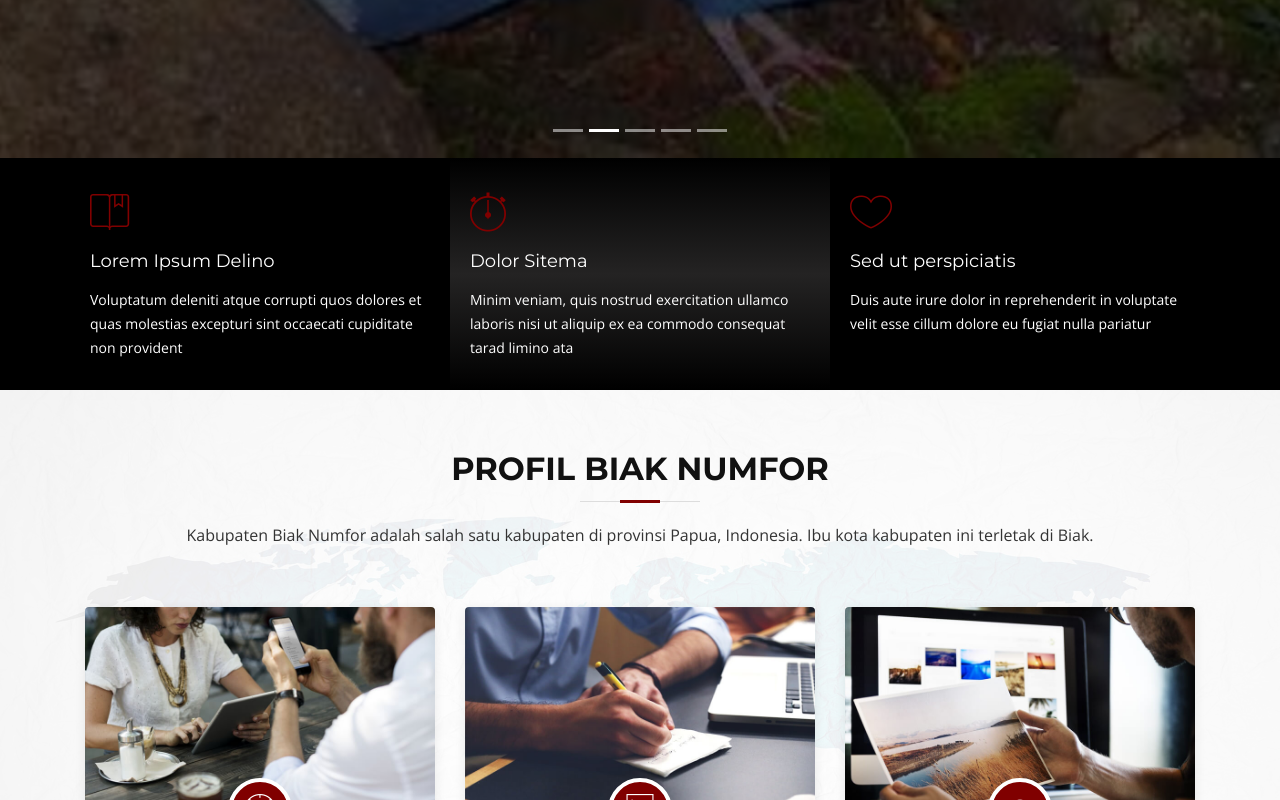
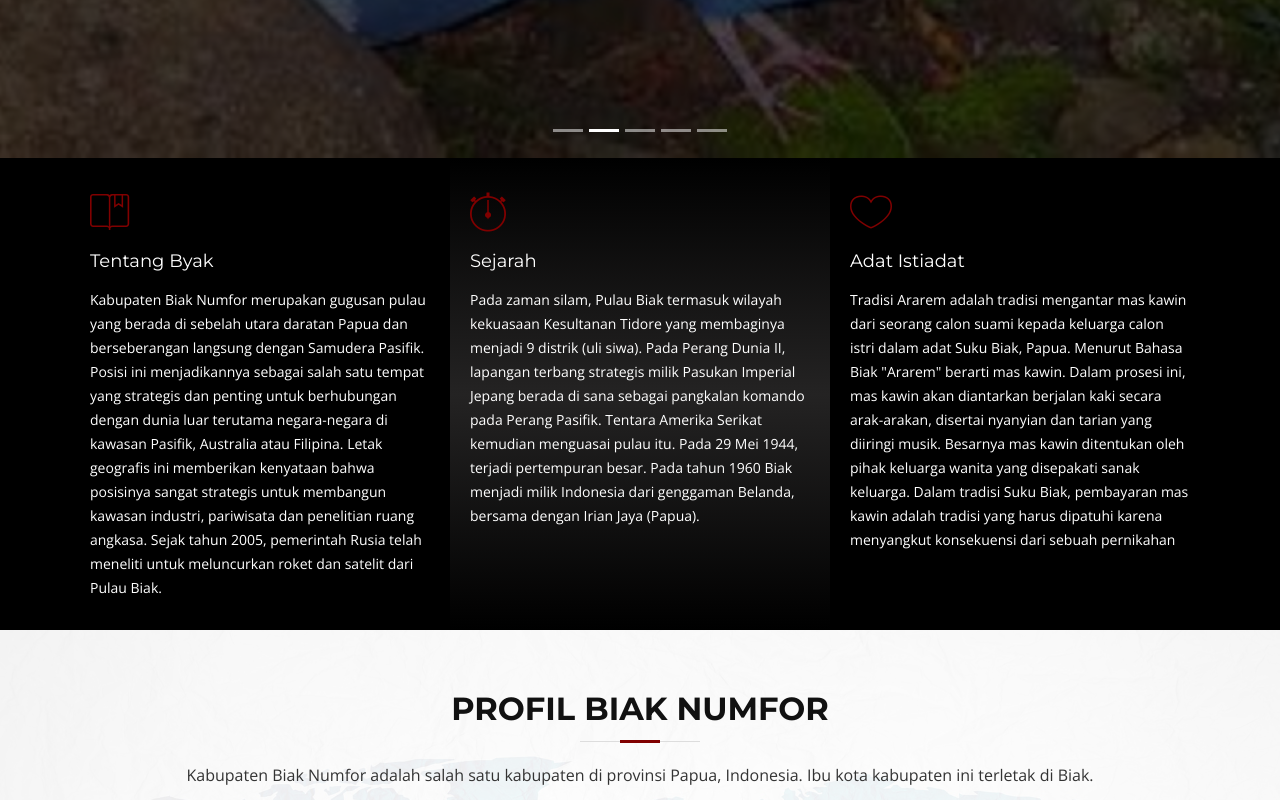
Before and after one commit to webghaz/webghaz.github.io, a plain HTML site: page index.html in a window 1280 px wide. Shown: the part 642-1442 px from the top of the page. Drawn offline with nearby package versions, Linux system fonts and the light colour scheme; files whose address does not match are found by name.

Commit message:
fle kedua

```diff
--- a/index.html
+++ b/index.html
@@ -165,20 +165,20 @@
 
           <div class="col-lg-4 box">
             <i class="ion-ios-bookmarks-outline"></i>
-            <h4 class="title"><a href="">Lorem Ipsum Delino</a></h4>
-            <p class="description">Voluptatum deleniti atque corrupti quos dolores et quas molestias excepturi sint occaecati cupiditate non provident</p>
+            <h4 class="title"><a href="">Tentang Byak</a></h4>
+            <p class="description">Kabupaten Biak Numfor merupakan gugusan pulau yang berada di sebelah utara daratan Papua dan berseberangan langsung dengan Samudera Pasifik. Posisi ini menjadikannya sebagai salah satu tempat yang strategis dan penting untuk berhubungan dengan dunia luar terutama negara-negara di kawasan Pasifik, Australia atau Filipina. Letak geografis ini memberikan kenyataan bahwa posisinya sangat strategis untuk membangun kawasan industri, pariwisata dan penelitian ruang angkasa. Sejak tahun 2005, pemerintah Rusia telah meneliti untuk meluncurkan roket dan satelit dari Pulau Biak.</p>
           </div>
 
           <div class="col-lg-4 box box-bg">
             <i class="ion-ios-stopwatch-outline"></i>
-            <h4 class="title"><a href="">Dolor Sitema</a></h4>
-            <p class="description">Minim veniam, quis nostrud exercitation ullamco laboris nisi ut aliquip ex ea commodo consequat tarad limino ata</p>
+            <h4 class="title"><a href="">Sejarah</a></h4>
+            <p class="description">Pada zaman silam, Pulau Biak termasuk wilayah kekuasaan Kesultanan Tidore yang membaginya menjadi 9 distrik (uli siwa). Pada Perang Dunia II, lapangan terbang strategis milik Pasukan Imperial Jepang berada di sana sebagai pangkalan komando pada Perang Pasifik. Tentara Amerika Serikat kemudian menguasai pulau itu. Pada 29 Mei 1944, terjadi pertempuran besar. Pada tahun 1960 Biak menjadi milik Indonesia dari genggaman Belanda, bersama dengan Irian Jaya (Papua).</p>
           </div>
 
           <div class="col-lg-4 box">
             <i class="ion-ios-heart-outline"></i>
-            <h4 class="title"><a href="">Sed ut perspiciatis</a></h4>
-            <p class="description">Duis aute irure dolor in reprehenderit in voluptate velit esse cillum dolore eu fugiat nulla pariatur</p>
+            <h4 class="title"><a href="">Adat Istiadat</a></h4>
+            <p class="description">Tradisi Ararem adalah tradisi mengantar mas kawin dari seorang calon suami kepada keluarga calon istri dalam adat Suku Biak, Papua. Menurut Bahasa Biak "Ararem" berarti mas kawin. Dalam prosesi ini, mas kawin akan diantarkan berjalan kaki secara arak-arakan, disertai nyanyian dan tarian yang diiringi musik. Besarnya mas kawin ditentukan oleh pihak keluarga wanita yang disepakati sanak keluarga. Dalam tradisi Suku Biak, pembayaran mas kawin adalah tradisi yang harus dipatuhi karena menyangkut konsekuensi dari sebuah pernikahan</p>
           </div>
 
         </div>
```
